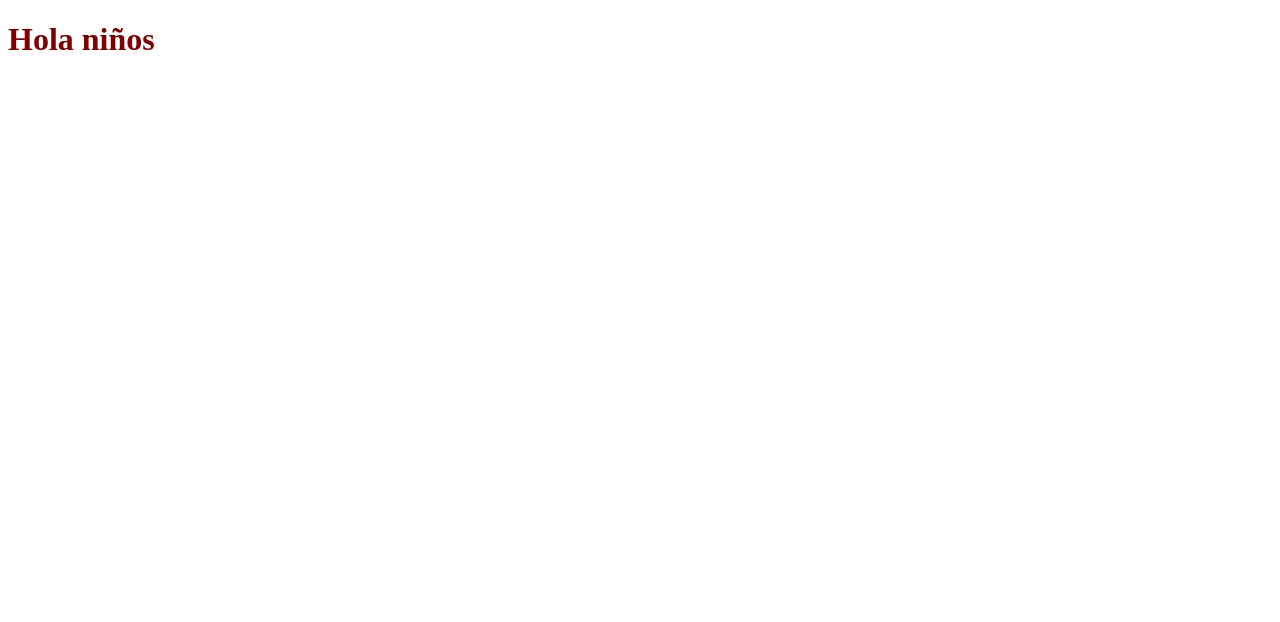
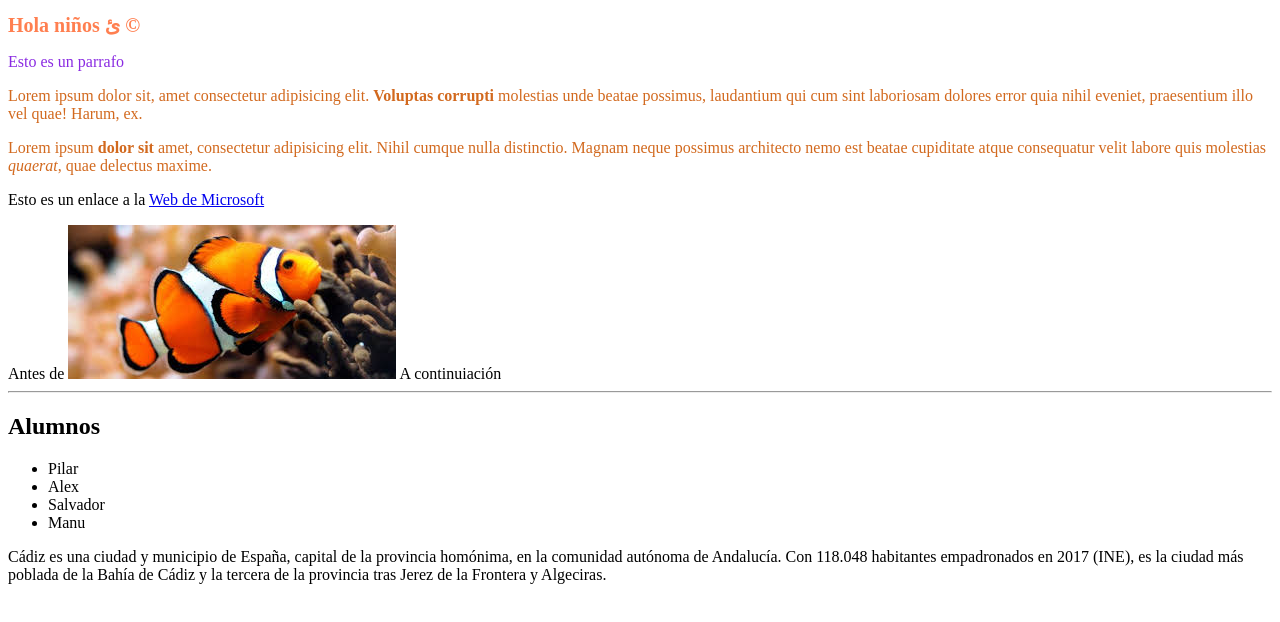
Before and after one commit to Curso-Web/Front_Tajamar_2018, a plain HTML site: page 01_Hola_Mundo/index.html in a window 1280 px wide. Drawn offline with Linux system fonts and the light colour scheme.

Commit message:
Modificaciones Hola Mundo

```diff
--- a/01_Hola_Mundo/css/styles.css
+++ b/01_Hola_Mundo/css/styles.css
@@ -1 +1,7 @@
+/* Esto es un comentario */
+
 h1 {color: blue}
+
+.latin {color:chocolate}
+
+.violeta {color:blueviolet}
--- a/01_Hola_Mundo/index.html
+++ b/01_Hola_Mundo/index.html
@@ -13,7 +13,8 @@
         <link rel="shortcut icon" href="favicon.png" type="image/png">
         <link rel="stylesheet" href="./css/styles.css">
         <style>
-            h1 {color: maroon}
+            h1 {color: coral;
+            font-size: 20px}
         </style>
         <script>
             console.log("Esto es un Hola Mundo")
@@ -22,6 +23,32 @@
         </script>
     </head>
     <body>
-        <h1>Hola niños</h1>
+        <h1>Hola niños ﺉ ©</h1>
+
+        <p id="p1" class="violeta">Esto es un parrafo</p>
+
+        <div>
+        <p id="p2" class="latin">Lorem ipsum dolor sit, amet consectetur adipisicing elit.
+        <strong>Voluptas corrupti</strong> molestias unde beatae possimus, laudantium qui <span>cum sint laboriosam </span>
+        dolores error quia nihil eveniet, praesentium illo vel quae! Harum, ex.</p>
+        <p id="p3" class="latin">Lorem ipsum <b>dolor sit</b> amet, consectetur adipisicing elit. Nihil cumque nulla distinctio. Magnam neque possimus architecto nemo est beatae cupiditate atque consequatur velit labore quis molestias <i>quaerat</i>, quae delectus maxime.</p>
+        </div>
+
+        <p>Esto es un enlace a la <a href="http://www.microsoft.com">Web de Microsoft</a></p>
+
+        Antes de <img src="./images/descarga.jpeg" alt="pez payaso junto a un arrecife de coral"> A continuiación
+
+        <hr>
+
+        <h2>Alumnos</h2>
+        <ul>
+            <li>Pilar</li>
+            <li>Alex</li>
+            <li>Salvador</li>
+            <li>Manu</li>
+        </ul>
+
     </body>
 </html>
+
+Cádiz es una ciudad y municipio de España, capital de la provincia homónima, en la comunidad autónoma de Andalucía. Con 118.048 habitantes empadronados en 2017 (INE),  es la ciudad más poblada de la Bahía de Cádiz y la tercera de la provincia tras Jerez de la Frontera y Algeciras.
```
Also changed, not shown: 01_Hola_Mundo/images/descarga.jpeg (added).
